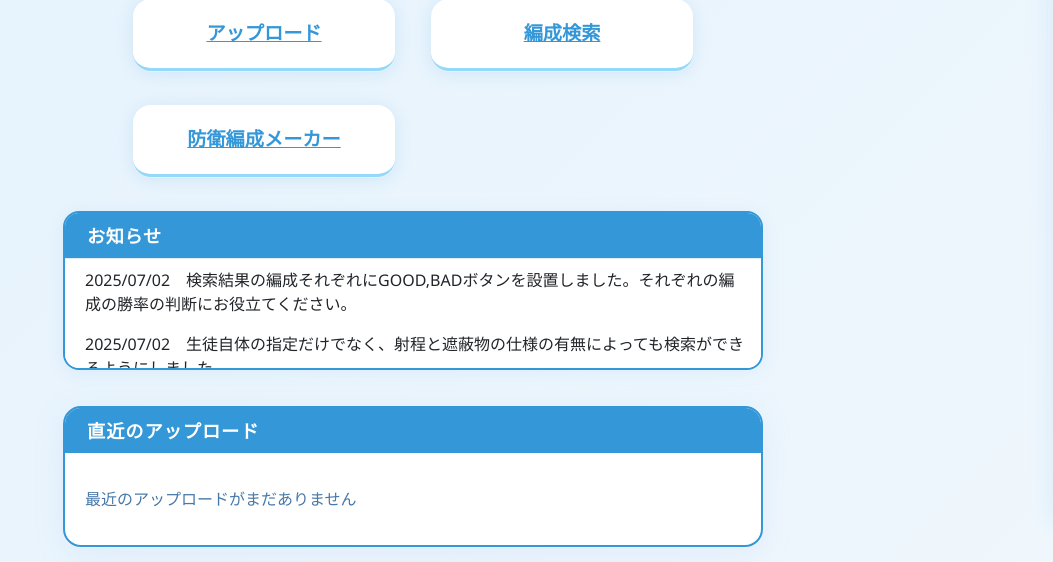
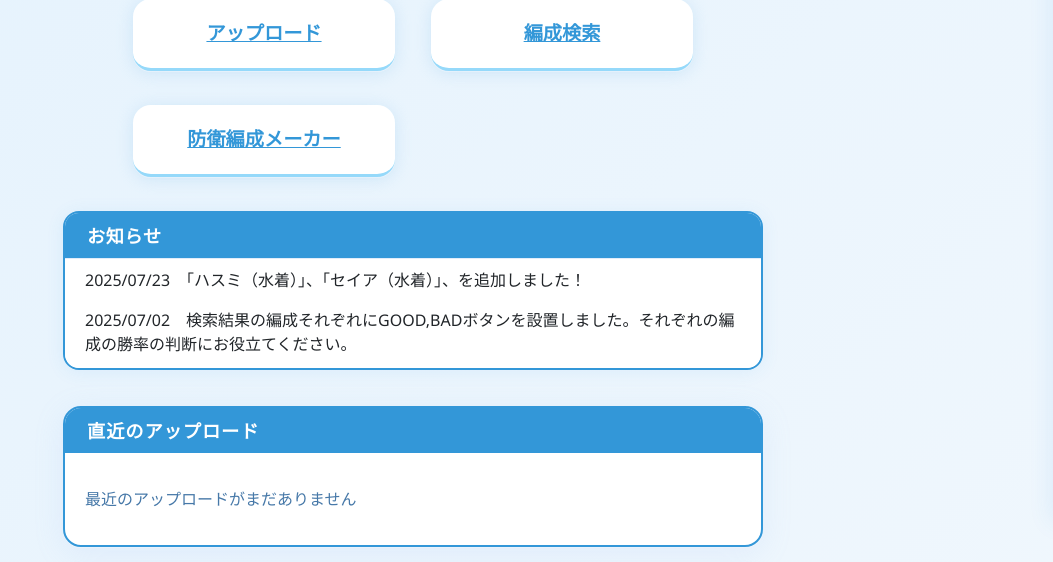
Before and after one commit to CCmoririn/blue-archive-battlelog-unified, a Flask app: template Blue_Archive_Battlelog_collect/templates/index.html in a window 1280 px wide. Shown: the part 278-840 px from the top of the page, without its empty margins (227-1280 px from the left). Run offline with Flask 3, Linux system fonts and the light colour scheme; the template is opened without the code that fills it, so the values that code supplies are empty; parts of the project's set-up code (start-up, migrations or seed data) failed here and were passed over.

Commit message:
お知らせ更新

```diff
--- a/Blue_Archive_Battlelog_collect_public/templates/notices.html
+++ b/Blue_Archive_Battlelog_collect_public/templates/notices.html
@@ -1,6 +1,8 @@
 <div class="notice-box">
+  <p>2025/07/23　「ハスミ（水着）」、「セイア（水着）」、を追加しました！</p>
   <p>2025/07/02　検索結果の編成それぞれにGOOD,BADボタンを設置しました。それぞれの編成の勝率の判断にお役立てください。</p>
   <p>2025/07/02　生徒自体の指定だけでなく、射程と遮蔽物の仕様の有無によっても検索ができるようにしました。</p>
+  <p>2025/06/26　「ユカリ（水着）」、「レンゲ（水着）」、「キキョウ（水着）」を追加しました！</p>
   <p>2025/06/15　おすすめ防衛編成メーカーをリリースしました！</p>
   <p>2025/06/09　【重要】サイトURLが <b>bluearchive-battlelog-p.com</b> に変わりました。旧URLから自動転送されますが、今後は新URLへのアクセス・ブックマーク更新をお願いします。</p>
   <p>2025/06/07　当サービスの「プライバシーポリシー」ページを設けました。ご利用前にご一読ください。</p>
```
